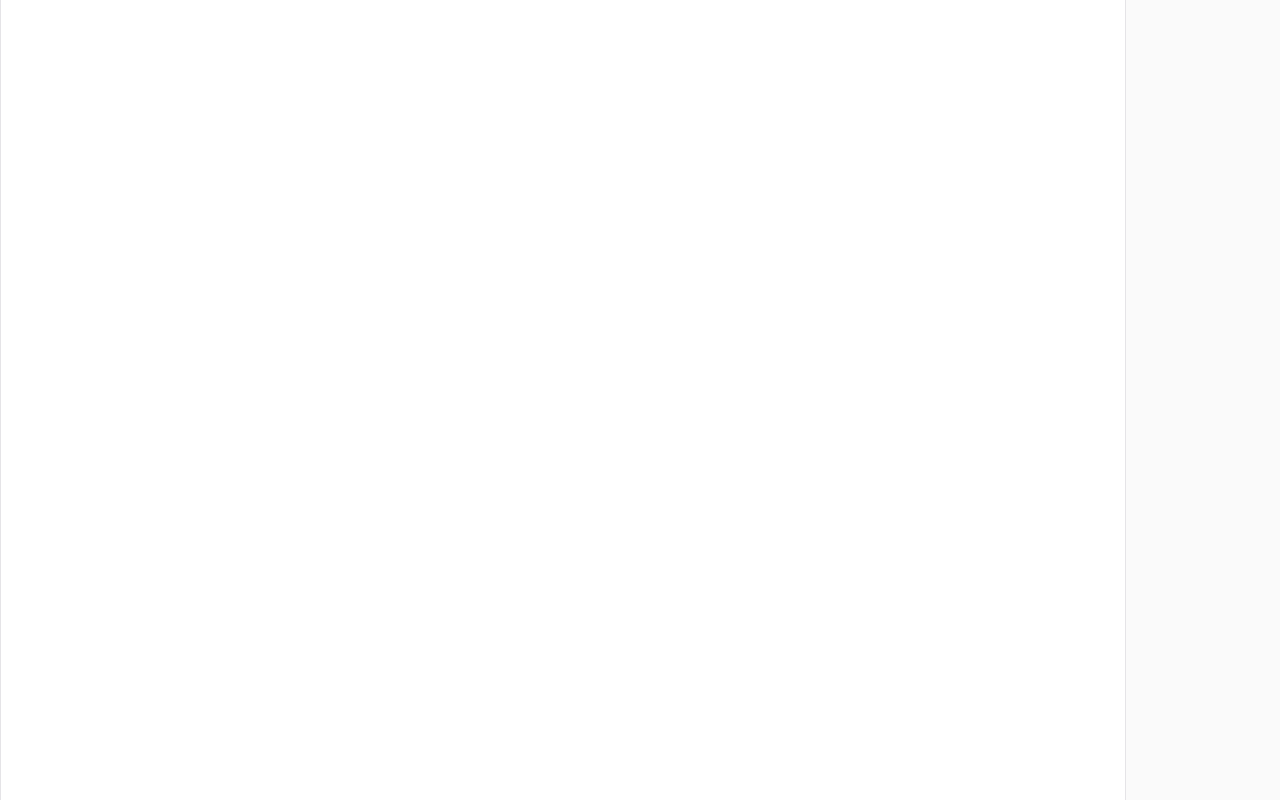
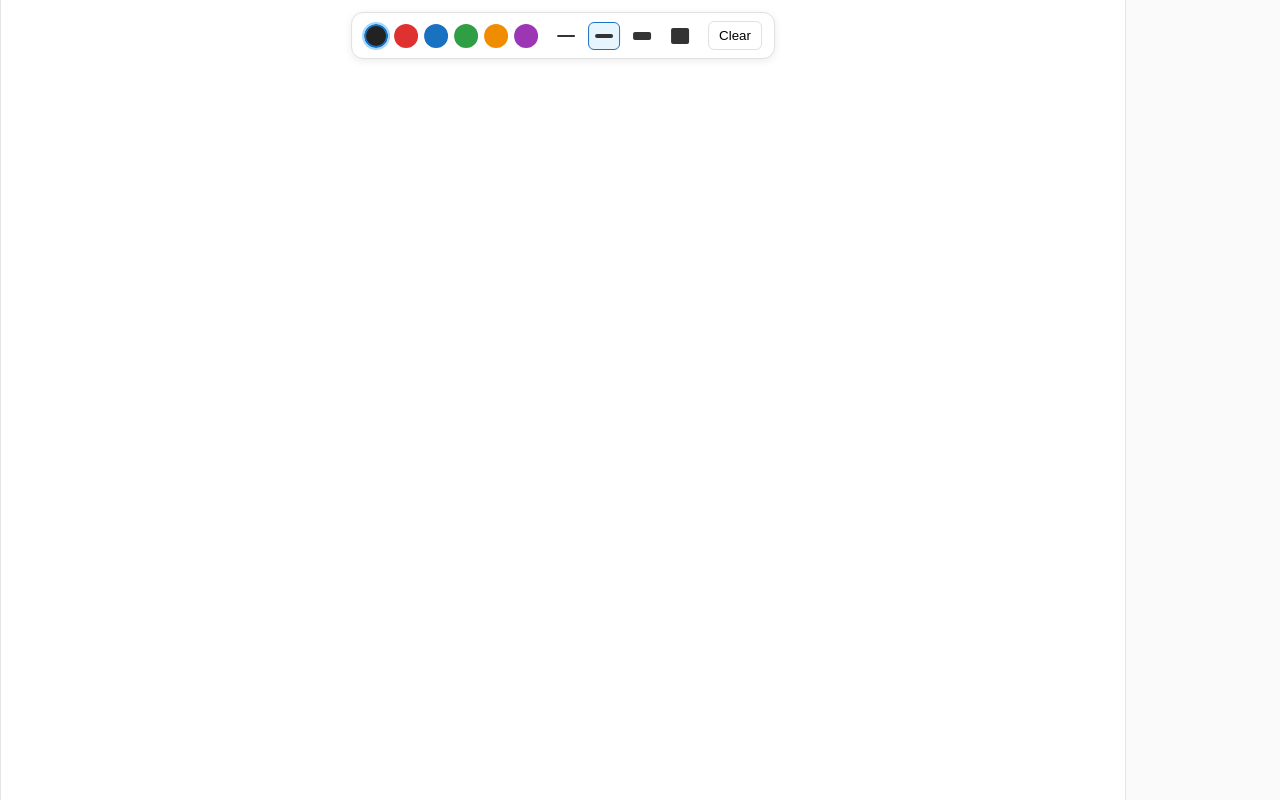
Before and after one commit to jasserhouimli/sketch-together, a React (Vite) app in the folder client/: page / in a window 1280 px wide. Built offline with nearby package versions, Linux system fonts and the light colour scheme.

Commit message:
feat: pen toolbar with color, width, and clear

```diff
--- a/client/src/App.css
+++ b/client/src/App.css
@@ -18,6 +18,79 @@ body {
 
 .app {
   height: 100%;
+  position: relative;
+}
+
+.toolbar {
+  position: absolute;
+  top: 12px;
+  left: 50%;
+  transform: translateX(-50%);
+  display: flex;
+  align-items: center;
+  gap: 12px;
+  padding: 8px 12px;
+  background: #ffffff;
+  border: 1px solid #e0e0e0;
+  border-radius: 12px;
+  box-shadow: 0 2px 8px rgba(0, 0, 0, 0.08);
+  z-index: 10;
+}
+
+.toolbar-group {
+  display: flex;
+  align-items: center;
+  gap: 6px;
+}
+
+.swatch {
+  width: 24px;
+  height: 24px;
+  border-radius: 50%;
+  border: 2px solid transparent;
+  padding: 0;
+  cursor: pointer;
+}
+
+.swatch.selected {
+  border-color: #1971c2;
+  outline: 2px solid #a5d8ff;
+}
+
+.width-btn {
+  width: 32px;
+  height: 28px;
+  display: flex;
+  align-items: center;
+  justify-content: center;
+  background: transparent;
+  border: 1px solid transparent;
+  border-radius: 6px;
+  cursor: pointer;
+}
+
+.width-btn span {
+  display: block;
+  width: 22px;
+  background: #333;
+  border-radius: 2px;
+}
+
+.width-btn.selected {
+  border-color: #1971c2;
+  background: #e7f5ff;
+}
+
+.clear-btn {
+  border: 1px solid #e0e0e0;
+  background: #fff;
+  border-radius: 6px;
+  padding: 6px 10px;
+  cursor: pointer;
+}
+
+.clear-btn:hover {
+  background: #f1f3f5;
 }
 
 .board-canvas {
--- a/client/src/App.tsx
+++ b/client/src/App.tsx
@@ -1,5 +1,6 @@
 import { useState } from "react";
 import BoardView from "./board/BoardView";
+import Toolbar from "./board/Toolbar";
 import { emptyBoard, type Board } from "./board/types";
 import "./App.css";
 
@@ -7,13 +8,27 @@ export const DEFAULT_COLOR = "#222222";
 export const DEFAULT_WIDTH = 4;
 
 function App() {
-  const [board, setBoard] = useState<Board>(() => emptyBoard("local"));
+  const [board, setBoard] = useLocalBoardState();
+  const [color, setColor] = useState<string>(DEFAULT_COLOR);
+  const [width, setWidth] = useState<number>(DEFAULT_WIDTH);
 
   return (
     <main className="app">
-      <BoardView board={board} onBoardChange={setBoard} color={DEFAULT_COLOR} width={DEFAULT_WIDTH} />
+      <Toolbar
+        color={color}
+        width={width}
+        onColorChange={setColor}
+        onWidthChange={setWidth}
+        onClear={() => setBoard((b) => ({ ...b, items: [] }))}
+      />
+      <BoardView board={board} onBoardChange={setBoard} color={color} width={width} />
     </main>
   );
 }
 
+function useLocalBoardState() {
+  const [board, setBoard] = useState<Board>(() => emptyBoard("local"));
+  return [board, setBoard] as const;
+}
+
 export default App;
--- /dev/null
+++ b/client/src/board/Toolbar.tsx
@@ -0,0 +1,53 @@
+import { PEN_COLORS, PEN_WIDTHS } from "./pen";
+
+/** Pen toolbar: color swatches, stroke widths, and board clear. */
+export default function Toolbar({
+  color,
+  width,
+  onColorChange,
+  onWidthChange,
+  onClear,
+}: {
+  color: string;
+  width: number;
+  onColorChange: (color: string) => void;
+  onWidthChange: (width: number) => void;
+  onClear: () => void;
+}) {
+  return (
+    <div className="toolbar" role="toolbar" aria-label="Pen">
+      <div className="toolbar-group" role="radiogroup" aria-label="Color">
+        {PEN_COLORS.map((c) => (
+          <button
+            key={c}
+            type="button"
+            role="radio"
+            aria-checked={color === c}
+            aria-label={`Color ${c}`}
+            className={`swatch${color === c ? " selected" : ""}`}
+            style={{ backgroundColor: c }}
+            onClick={() => onColorChange(c)}
+          />
+        ))}
+      </div>
+      <div className="toolbar-group" role="radiogroup" aria-label="Width">
+        {PEN_WIDTHS.map((w) => (
+          <button
+            key={w}
+            type="button"
+            role="radio"
+            aria-checked={width === w}
+            aria-label={`Width ${w}`}
+            className={`width-btn${width === w ? " selected" : ""}`}
+            onClick={() => onWidthChange(w)}
+          >
+            <span style={{ height: w }} />
+          </button>
+        ))}
+      </div>
+      <button type="button" className="clear-btn" onClick={onClear}>
+        Clear
+      </button>
+    </div>
+  );
+}
--- /dev/null
+++ b/client/src/board/pen.ts
@@ -0,0 +1,10 @@
+export const PEN_COLORS = [
+  "#222222",
+  "#e03131",
+  "#1971c2",
+  "#2f9e44",
+  "#f08c00",
+  "#9c36b5",
+] as const;
+
+export const PEN_WIDTHS = [2, 4, 8, 16] as const;
```
Also changed, not shown: 1 other file (tests, documents, lock files or other folders).
